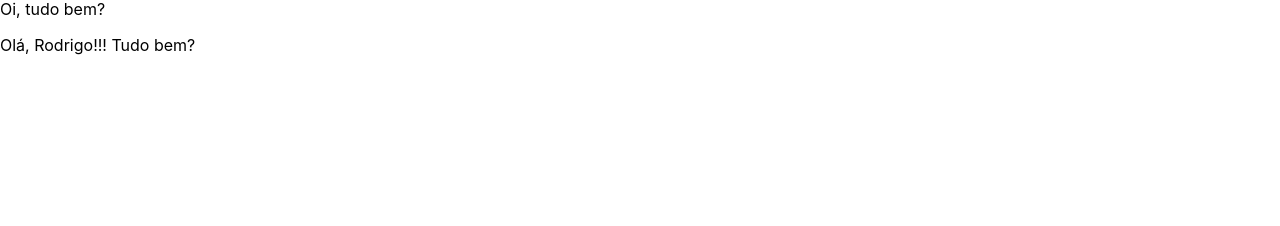
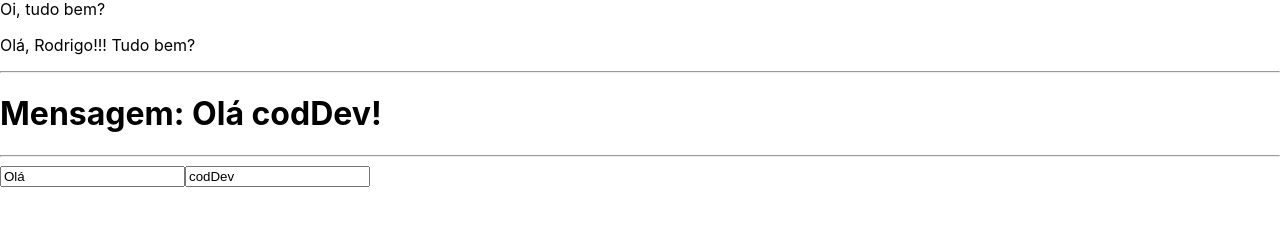
Before and after one commit to rodrigoCodDev/exercicios-react, a React (Create React App) app: page / in a window 1280 px wide. Shown: the part 132-358 px from the top of the page. Built offline with nearby package versions, Linux system fonts and the light colour scheme.

Commit message:
Saudação

```diff
--- /dev/null
+++ b/src/components/Saudacao.jsx
@@ -0,0 +1,29 @@
+import React, { Component } from 'react'
+
+export default class Saudacao extends Component {
+    state = {
+        tipo: "Olá",
+        nome: "codDev"
+    }
+
+    setTipo(e) {
+        this.setState({tipo: e.target.value})
+    }
+
+    setNome(e) {
+        this.setState({nome: e.target.value})
+    }
+
+    render () {
+        const { tipo, nome } = this.state
+        return (
+            <div>
+                <hr/>
+                <h1>Mensagem: {tipo} {nome}!</h1>
+                <hr/>
+                <input type='text' placeholder='Tipo...' value={tipo} onChange={e => this.setTipo(e)}/>
+                <input type='text' placeholder='Nome...' value={nome} onChange={e => this.setNome(e)}/>
+            </div>
+        )
+    }
+}
--- a/src/index.js
+++ b/src/index.js
@@ -6,6 +6,7 @@ import reportWebVitals from './reportWebVitals';
 import Primeiro from './components/Primeiro';
 import Segundo from './components/Segundo';
 import { Componente1, Componente2 } from './components/Terceiro';
+import Saudacao from './components/Saudacao';
 
 const root = ReactDOM.createRoot(document.getElementById('root'));
 
@@ -18,6 +19,8 @@ root.render(
 
     <Componente1/>
     <Componente2 nome="Rodrigo"/>
+
+    <Saudacao tipo="Bom dia" nome="CodDev" />
   </>
 );
 
```
